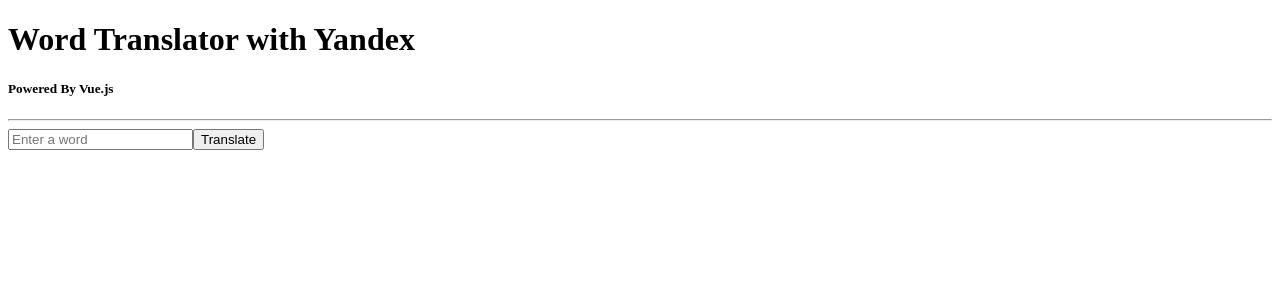
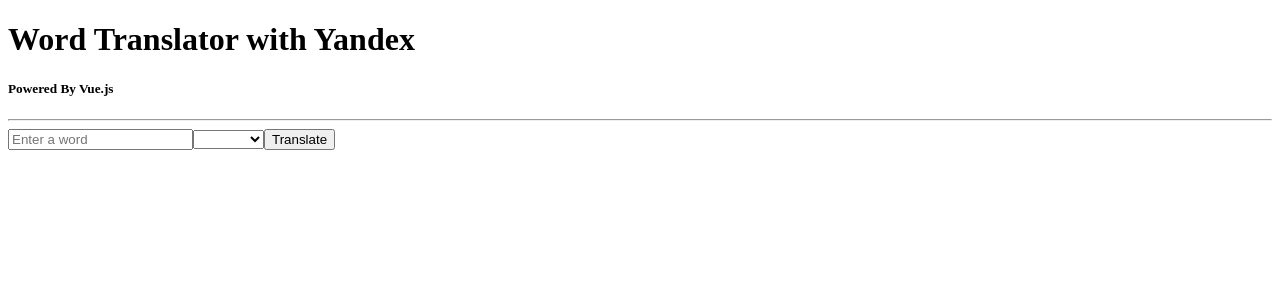
Before and after one commit to andrwsalcdo/vue-word-translator, a Vue app: page / in a window 1280 px wide. Shown: the top 300 px of the page. Built offline with nearby package versions, Linux system fonts and the light colour scheme.

Commit message:
add select language option in TranslateForm

```diff
--- a/src/components/TranslateForm.vue
+++ b/src/components/TranslateForm.vue
@@ -2,6 +2,11 @@
   <div id="translateForm">
     <form v-on:submit="formSubmit">
         <input type="text" v-model="textToTranslate" placeholder="Enter a word">
+        <select v-model="language">
+            <option value="es">Spanish</option>
+            <option value="zh">Chinese</option>
+            <option value="pl">Polish</option>
+        </select>
         <input type="submit" value="Translate">
     </form>
   </div>
@@ -12,7 +17,8 @@ export default {
   name: 'translateForm',
   data() {
       return {
-          textToTranslate: ''
+          textToTranslate: '',
+          language: ''
       }
   },
   methods: {
```
